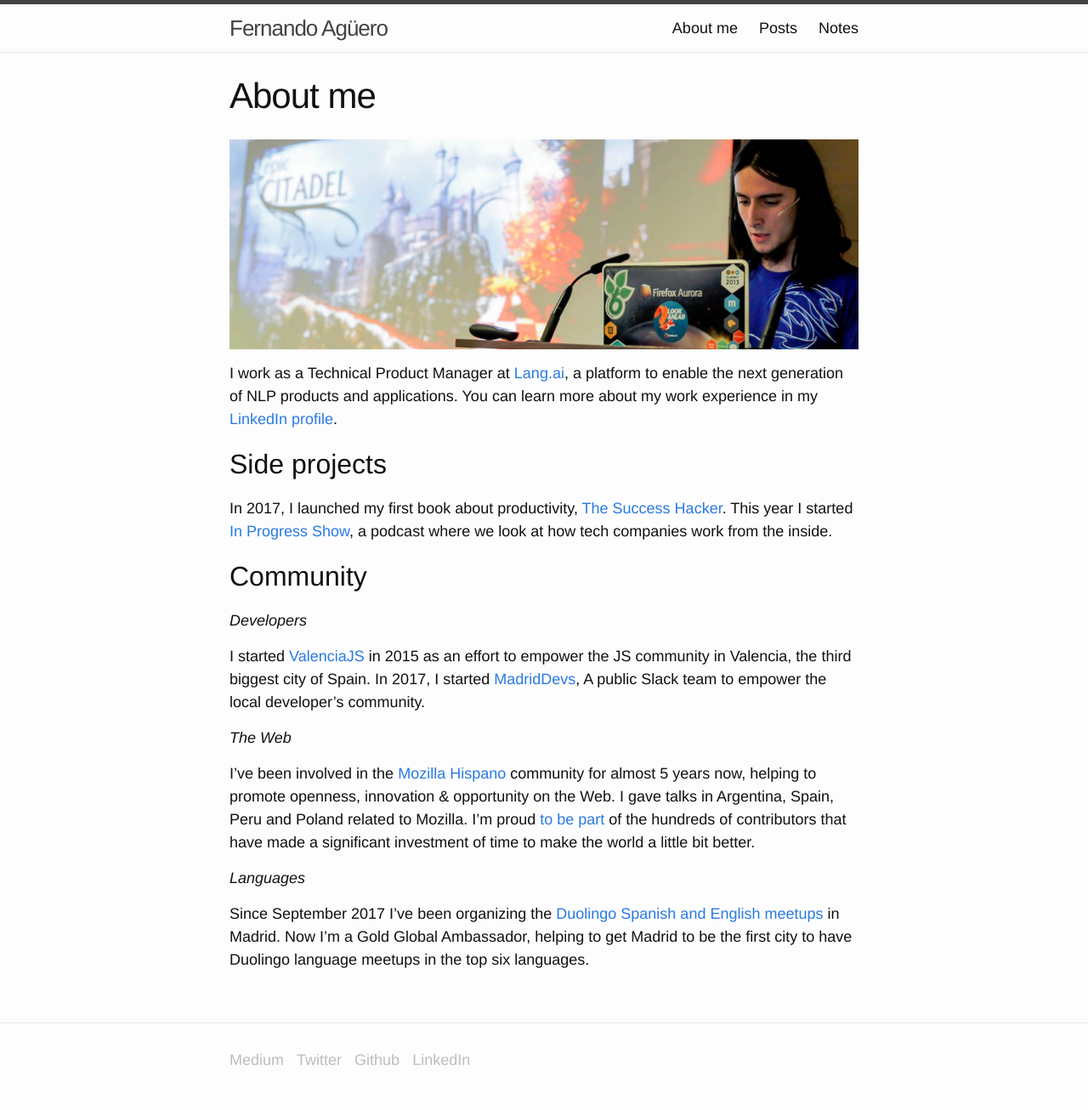
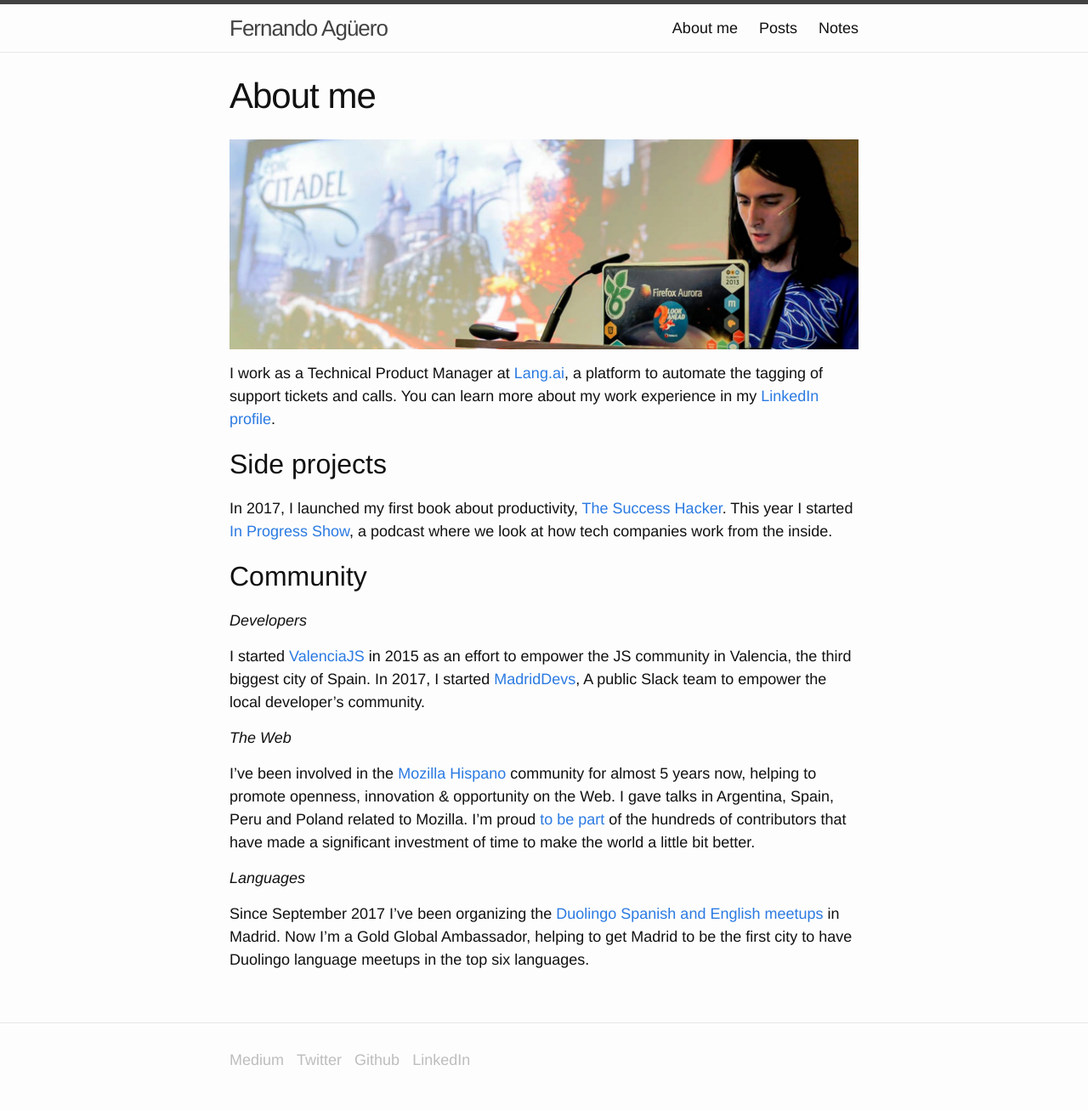
Before and after one commit to fjaguero/site, a Jekyll site: the page built from about.markdown, in a window 1280 px wide. Shown: the whole page at 85% size. Built offline with Jekyll 4.4.1, drawn with Linux system fonts in a browser that asks for light colours; some web fonts are replaced.

Commit message:
Update About section

```diff
--- a/about.markdown
+++ b/about.markdown
@@ -5,7 +5,7 @@
 
 ![banner.jpg](/uploads/banner.jpg)
 
-I work as a Technical Product Manager at [Lang.ai](https://lang.ai), a platform to enable the next generation of NLP products and applications. You can learn more about my work experience in my [LinkedIn profile](https://www.linkedin.com/in/fjaguero/).
+I work as a Technical Product Manager at [Lang.ai](https://lang.ai), a platform to automate the tagging of support tickets and calls. You can learn more about my work experience in my [LinkedIn profile](https://www.linkedin.com/in/fjaguero/).
 
 ## Side projects
 
@@ -13,14 +13,14 @@
 
 ## Community
 
-*Developers*
+_Developers_
 
 I started [ValenciaJS](https://medium.com/the-web-is-the-platform/introducing-valenciajs-1a73d39a9c94) in 2015 as an effort to empower the JS community in Valencia, the third biggest city of Spain. In 2017, I started [MadridDevs](https://medium.com/@fjaguero/introducing-madrid-devs-2712c6c38e3c), A public Slack team to empower the local developer’s community.
 
-*The Web*
+_The Web_
 
 I’ve been involved in the [Mozilla Hispano](https://www.mozilla-hispano.org/documentacion/Usuario:Fjaguero) community for almost 5 years now, helping to promote openness, innovation & opportunity on the Web. I gave talks in Argentina, Spain, Peru and Poland related to Mozilla. I'm proud [to be part](https://www.mozilla.org/credits/) of the hundreds of contributors that have made a significant investment of time to make the world a little bit better.
 
-*Languages*
+_Languages_
 
 Since September 2017 I've been organizing the [Duolingo Spanish and English meetups](http://events.duolingo.com/madrid/) in Madrid. Now I'm a Gold Global Ambassador, helping to get Madrid to be the first city to have Duolingo language meetups in the top six languages.
```
